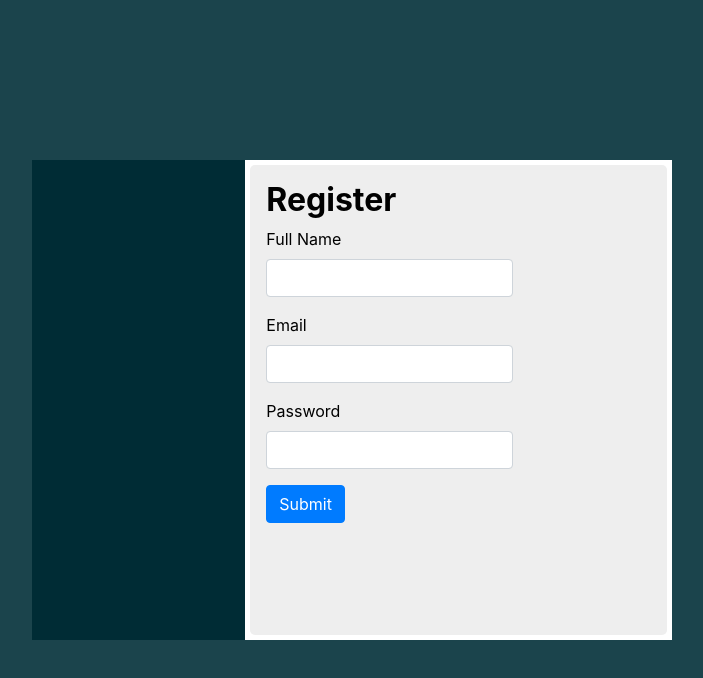
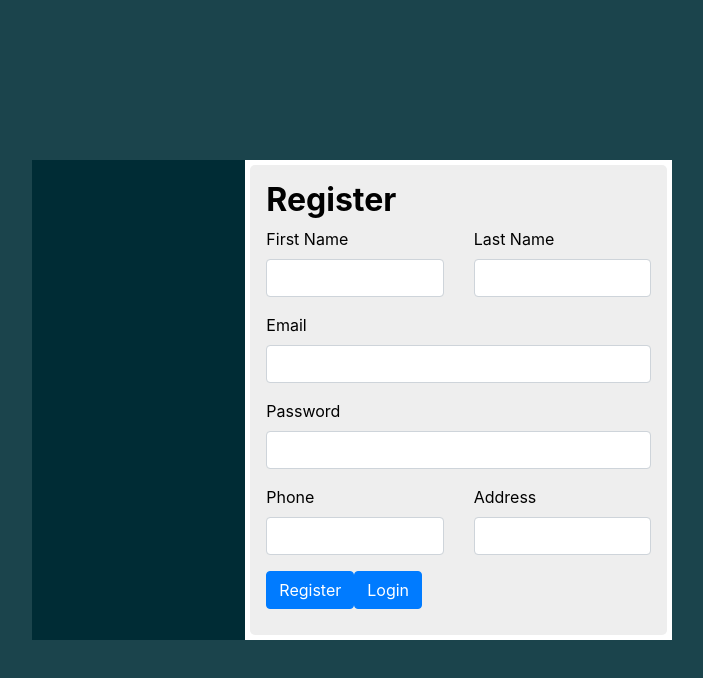
Before and after one commit to jiwantmg/prayogsala-ui, an Angular app: page /register in a window 1280 px wide. Shown: the top 678 px of the page, without its empty margins (288-991 px from the left). Built offline with nearby package versions, Linux system fonts and the light colour scheme.

Commit message:
register done from client/ui

```diff
--- a/src/app/core/auth/auth.module.ts
+++ b/src/app/core/auth/auth.module.ts
@@ -3,6 +3,7 @@ import { CommonModule } from '@angular/common';
 import { LoginComponent } from './components/login/login.component';
 import { RegisterComponent } from './components/register/register.component';
 import { FormsModule, ReactiveFormsModule } from '@angular/forms';
+import { RouterModule } from '@angular/router';
 
 @NgModule({
   declarations: [
@@ -12,7 +13,8 @@ import { FormsModule, ReactiveFormsModule } from '@angular/forms';
   imports: [
     CommonModule,
     FormsModule,
-    ReactiveFormsModule
+    ReactiveFormsModule,
+    RouterModule
   ]
 })
 export class AuthModule { }
--- a/src/app/core/auth/components/login/login.component.html
+++ b/src/app/core/auth/components/login/login.component.html
@@ -18,6 +18,7 @@
                                 <input type="password" class="form-control" id="exampleInputPassword1" formControlName="password">
                             </div>
                             <button type="submit" class="btn btn-primary" (click)="save()">Submit</button>
+                            <a routerLink="/register" class="btn btn-primary">Register</a>
                         </div>
                         <div class="col-lg-4"></div>
                     </div>
--- a/src/app/core/auth/components/register/register.component.html
+++ b/src/app/core/auth/components/register/register.component.html
@@ -5,25 +5,59 @@
 
             </div>
             <div class="col-md-12 col-lg-8">
-                <form class="login-form">
+                <form class="login-form" [formGroup]="form">
+                    <h2 class="text-title">Register</h2>
                     <div class="row">
-                        <div class="col-12 col-lg-8">
-                            <h2 class="text-title">Register</h2>
+                        <div class="col">
                             <div class="form-group">
-                                <label for="fullName">Full Name</label>
-                                <input type="text" class="form-control" id="fullName">
+                                <label for="fullName">First Name</label>
+                                <input type="text" class="form-control" id="fullName" formControlName="fname">
                             </div>
+                        </div>
+                        <div class="col">
+                            <div class="form-group">
+                                <label for="lastName">Last Name</label>
+                                <input type="text" class="form-control" id="lastName" formControlName="lname">
+                            </div>
+                        </div>
+                    </div>
+                    <div class="row">
+                        <div class="col">
                             <div class="form-group">
                                 <label for="email">Email</label>
-                                <input type="email" class="form-control" id="email">
+                                <input type="email" class="form-control" id="email" formControlName="email">
                             </div>
+                        </div>
+                    </div>
+                    <div class="row">
+                        <div class="col">
                             <div class="form-group">
-                                <label for="exampleInputPassword1">Password</label>
-                                <input type="password" class="form-control" id="exampleInputPassword1">
+                                <label for="password">Password</label>
+                                <input type="password" class="form-control" id="password" formControlName="password">
                             </div>
-                            <button type="submit" class="btn btn-primary">Submit</button>
                         </div>
-                        <div class="col-lg-4"></div>
+                    </div>
+                    <div class="row">
+                        <div class="col">
+                            <div class="form-group">
+                                <label for="phone">Phone</label>
+                                <input type="tel" class="form-control" id="phone" formControlName="phone">
+                            </div>
+                        </div>
+                        <div class="col">
+                            <div class="form-group">
+                                <label for="address">Address</label>
+                                <input type="text" class="form-control" id="address" formControlName="address">
+                            </div>
+                        </div>
+                    </div>
+                    <div class="row">
+                        <div class="col">
+                            <div class="button-group">
+                                <button type="submit" class="btn btn-primary" (click)="register()">Register</button>
+                                <a routerLink="/login" class="btn btn-primary">Login</a>
+                            </div>
+                        </div>
                     </div>
                 </form>
             </div>
--- a/src/app/core/auth/components/register/register.component.ts
+++ b/src/app/core/auth/components/register/register.component.ts
@@ -1,4 +1,7 @@
 import { Component, OnInit } from '@angular/core';
+import { FormControl, FormGroup, Validators } from '@angular/forms';
+import { Router } from '@angular/router';
+import { AuthService } from 'src/app/core/services/auth.service';
 
 @Component({
   selector: 'app-register',
@@ -6,10 +9,33 @@ import { Component, OnInit } from '@angular/core';
   styleUrls: ['./register.component.css']
 })
 export class RegisterComponent implements OnInit {
+  form: FormGroup = new FormGroup({
+    fname: new FormControl([''], Validators.required),
+    lname: new FormControl([''], Validators.required),
+    email: new   FormControl([''], Validators.required),
+    password  : new FormControl([''], Validators.required),
+    phone: new FormControl([''], Validators.required),
+    address: new FormControl([''], Validators.required),
+  });
 
-  constructor() { }
+  constructor(
+    private authService: AuthService,
+    private router: Router
+  ) { }
 
   ngOnInit(): void {
   }
 
+  register()
+  {
+     this.authService.register(this.form.value).subscribe(
+       res => {
+        this.router.navigate(['/login']);
+       },
+       err => {
+         console.error(err);
+       }
+     )
+  }
+
 }
--- a/src/app/core/services/auth.service.ts
+++ b/src/app/core/services/auth.service.ts
@@ -1,5 +1,6 @@
 import { Injectable } from '@angular/core';
 import { HttpClient } from '@angular/common/http';
+import { environment } from 'src/environments/environment';
 @Injectable({
   providedIn: 'root'
 })
@@ -20,4 +21,9 @@ export class AuthService {
 
     return false;
   }
+
+  register(user)
+  {
+    return this.http.post(`${environment.server}/users`, user);
+  }
 }
--- a/src/environments/environment.prod.ts
+++ b/src/environments/environment.prod.ts
@@ -1,3 +1,4 @@
 export const environment = {
-  production: true
+  production: true,
+  server: 'http://localhost:5000/api'
 };
--- a/src/environments/environment.ts
+++ b/src/environments/environment.ts
@@ -3,7 +3,8 @@
 // The list of file replacements can be found in `angular.json`.
 
 export const environment = {
-  production: false
+  production: false,
+  server: 'http://localhost:5000/api'
 };
 
 /*
```
